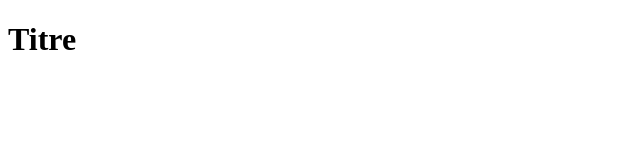
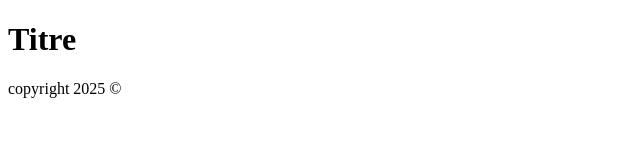
Before and after one commit to NiaNia2/Exo2, a plain HTML site: page index.html in a window 1280 px wide. Shown: the whole page, without its empty margins (0-640 px from the left). Drawn offline with Linux system fonts and the light colour scheme.

Commit message:
ajout footer

```diff
--- a/index.html
+++ b/index.html
@@ -9,6 +9,10 @@
 
 <body>
     <h1>Titre</h1>
+
+    <footer>
+        copyright 2025 &copy;
+    </footer>
 </body>
 
 </html>
```
